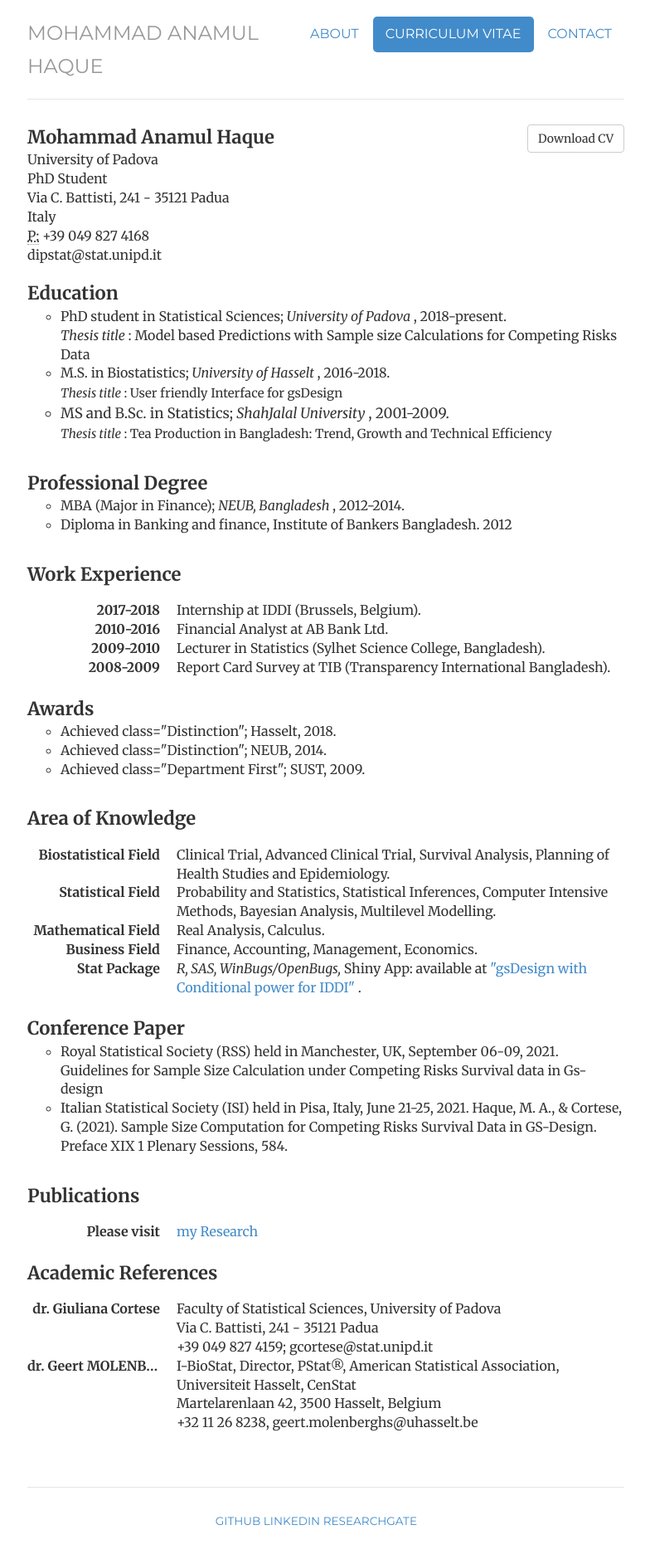
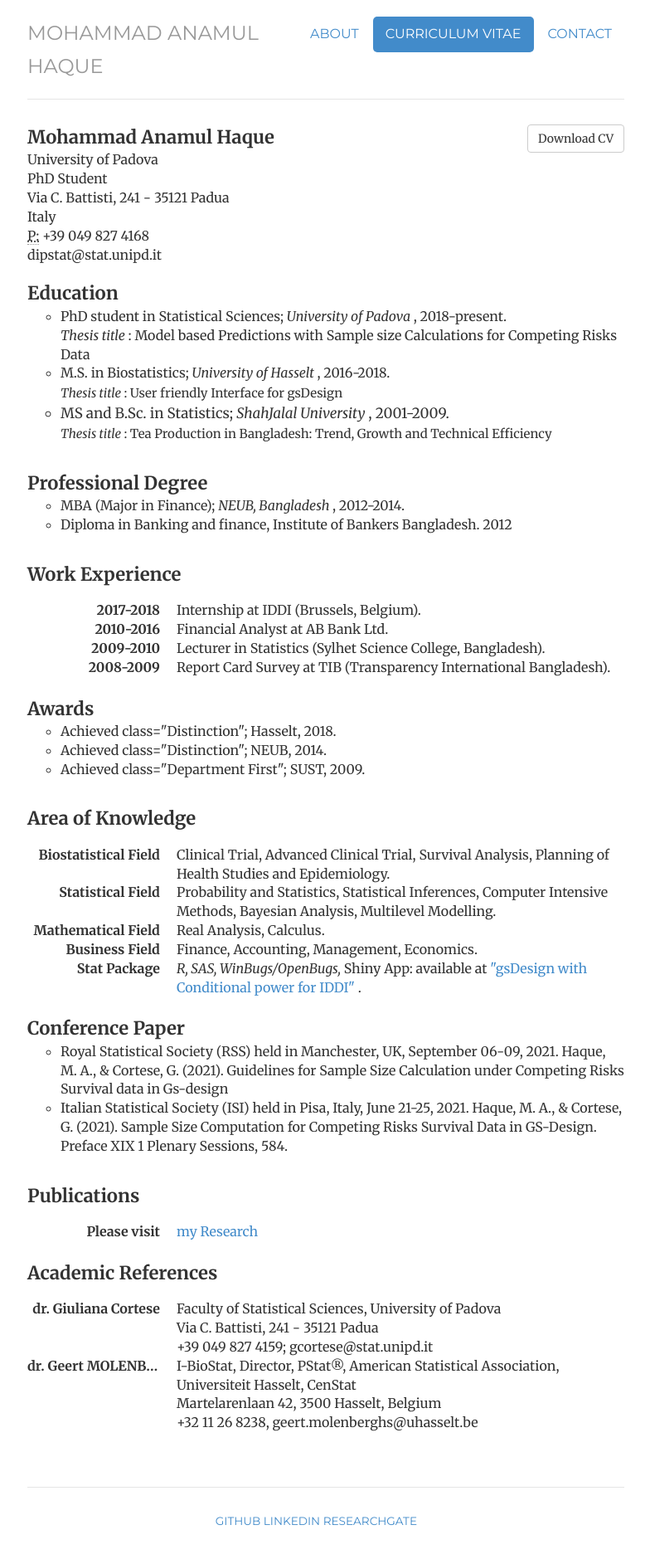
Before and after one commit to haquemdanamul/haquemdanamul, a Jekyll site: the page built from resume/index.html, in a window 1280 px wide. Shown: the whole page at 83% size, without its empty margins (247-1031 px from the left). Built offline with Jekyll 4.4.1, drawn with Linux system fonts in a browser that asks for light colours; nearby versions of some CDN libraries; library files that are not in the unit come from our copies.

Commit message:
Update index.html

```diff
--- a/resume/index.html
+++ b/resume/index.html
@@ -80,7 +80,7 @@ description: Contact information for Mohammad Anamul Haque, a Statistician, Bios
 
 <b style="font-size:22px"> Conference Paper </b>
 <ul style="list-style-type:circle;">
-<li> Royal Statistical Society (RSS) held in Manchester, UK, September 06-09, 2021. Guidelines for Sample Size Calculation under
+<li> Royal Statistical Society (RSS) held in Manchester, UK, September 06-09, 2021. Haque, M. A., & Cortese, G. (2021). Guidelines for Sample Size Calculation under
 Competing Risks Survival data in Gs-design  </li>
 <li> Italian Statistical Society (ISI) held in Pisa, Italy, June 21-25, 2021. Haque, M. A., & Cortese, G. (2021). Sample Size Computation for Competing Risks Survival Data in GS-Design. Preface XIX 1 Plenary Sessions, 584. </li>
 </ul>
```
